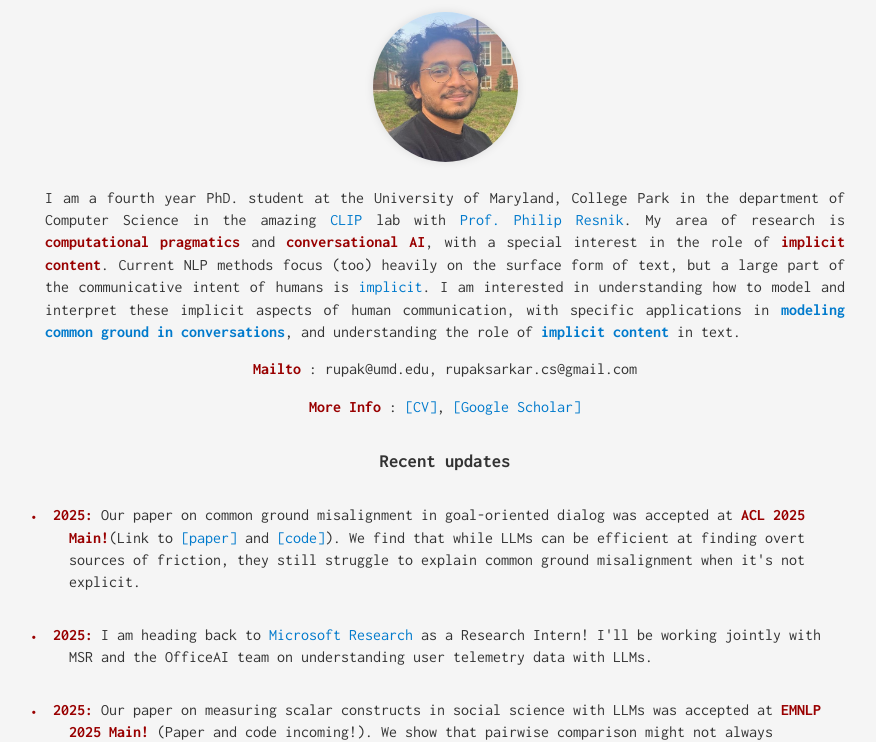
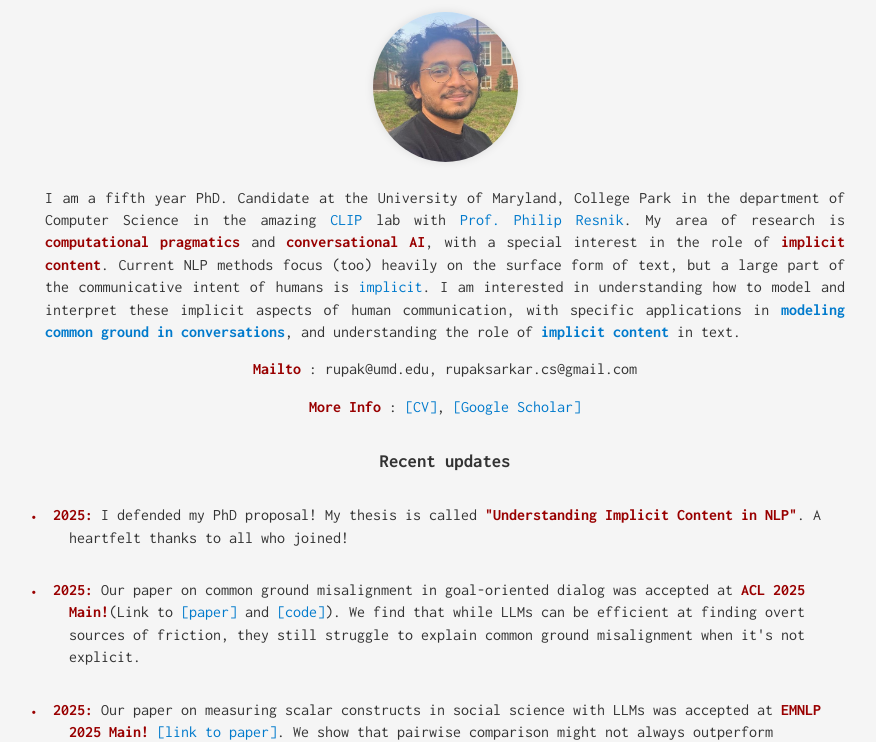
Before and after one commit to styx97/styx97.github.io, a plain HTML site: page index.html in a window 1280 px wide. Shown: the part 67-809 px from the top of the page, without its empty margins (195-1071 px from the left). Drawn offline with Linux system fonts and the light colour scheme.

Commit message:
updates to paper, proposal defense

```diff
--- a/index.html
+++ b/index.html
@@ -86,7 +86,7 @@
     <h2>Rupak Sarkar</h2>
     <img src="sarkar.jpg" alt="sarkar" style="width:145px;height:150px;">
     <p>
-        I am a fourth year PhD. student at the University of Maryland,
+        I am a fifth year PhD. Candidate at the University of Maryland,
         College Park in the department of Computer Science in the amazing
         <a href="https://wiki.umiacs.umd.edu/clip/index.php/Main_Page">CLIP</a> lab
         with <a href="http://users.umiacs.umd.edu/~resnik/">Prof. Philip Resnik</a>.
@@ -103,13 +103,14 @@
     <h3>Recent updates</h3>
 
     <ul>
+        <li><b>2025: </b>I defended my PhD proposal! My thesis is called <b>"Understanding Implicit Content in NLP"</b>. A heartfelt thanks to all who joined!</li>
+    </ul>
+
+    <ul>
         <li><b>2025: </b>Our paper on common ground misalignment in goal-oriented dialog was accepted at <b>ACL 2025 Main!</b>(Link to <a href="https://arxiv.org/pdf/2503.12370">[paper]</a> and <a href="https://github.com/styx97/cg-misalignment">[code]</a>). We find that while LLMs can be efficient at finding overt sources of friction, they still struggle to explain common ground misalignment when it's not explicit.</li>
     </ul>
     <ul>
-        <li><b>2025: </b>I am heading back to <a href="https://www.microsoft.com/en-us/research/lab/microsoft-research-redmond/">Microsoft Research</a> as a Research Intern! I'll be working jointly with MSR and the OfficeAI team on understanding user telemetry data with LLMs.</li>
-    </ul>
-    <ul>
-        <li><b>2025: </b> Our paper on measuring scalar constructs in social science with LLMs was accepted at <b>EMNLP 2025 Main!</b> (Paper and code incoming!). We show that pairwise comparison might not always outperform discrete scoring, and that finetuning a smaller model can still be a better option than prompting for construct measurement.</li>
+        <li><b>2025: </b> Our paper on measuring scalar constructs in social science with LLMs was accepted at <b>EMNLP 2025 Main!</b> <a href="https://arxiv.org/pdf/2509.03116?"> [link to paper]</a>. We show that pairwise comparison might not always outperform discrete scoring, and that finetuning a smaller model can still be a better option than prompting for construct measurement.</li>
     </ul>
 
     <h3>Selected Publications</h3>
```
